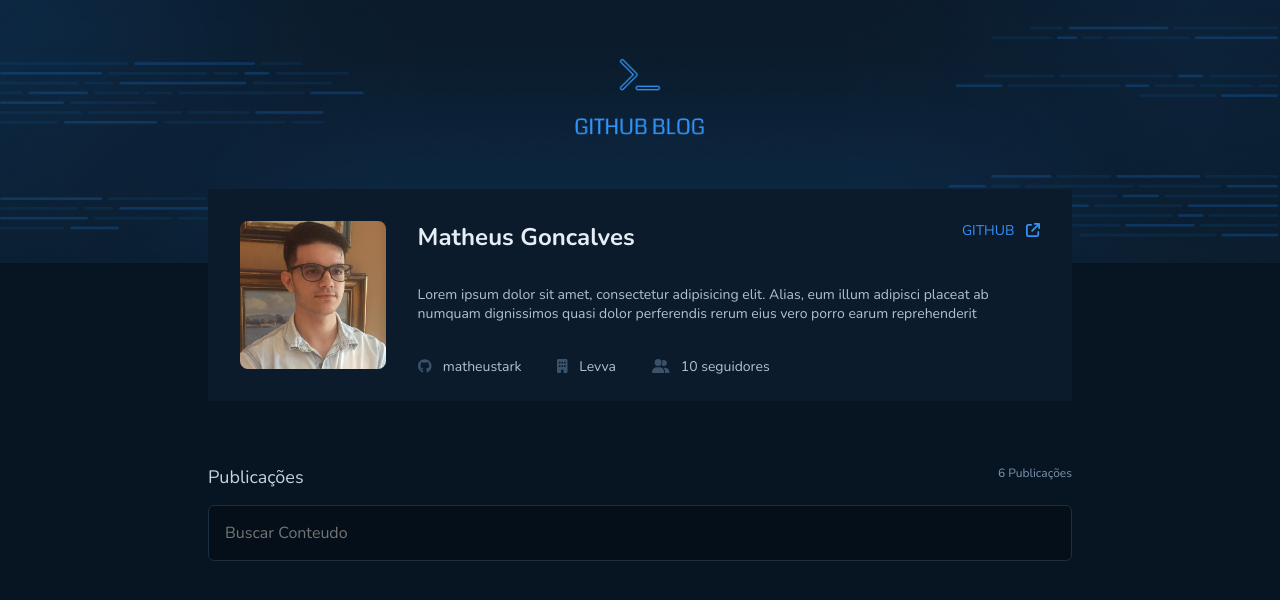
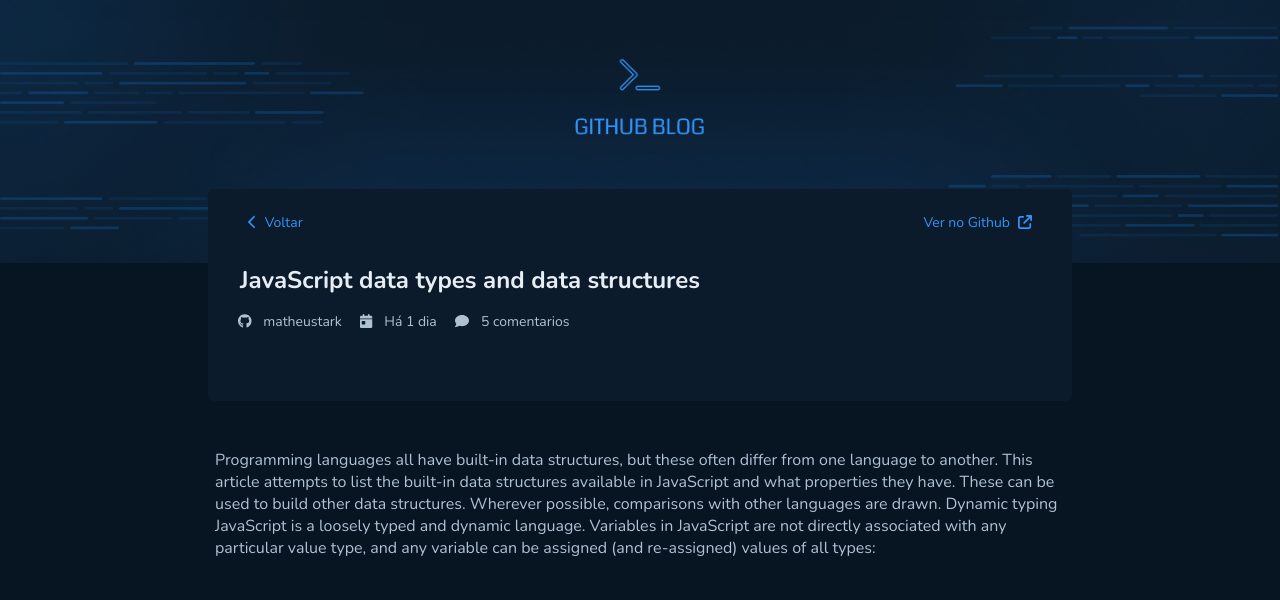
Before and after one commit to matheustark/github-blog, a React (Vite) app: page / in a window 1280 px wide. Shown: the top 600 px of the page. Built offline with nearby package versions, Linux system fonts and the light colour scheme; the HTML template or start-up script is replaced by a standard one.

Commit message:
create issue page

```diff
--- a/package.json
+++ b/package.json
@@ -17,6 +17,7 @@
     "react": "^18.2.0",
     "react-dom": "^18.2.0",
     "react-hook-form": "^7.47.0",
+    "react-router-dom": "^6.16.0",
     "styled-components": "^6.0.8",
     "zod": "^3.22.4"
   },
--- a/src/App.tsx
+++ b/src/App.tsx
@@ -1,8 +1,9 @@
 import { ThemeProvider } from "styled-components"
 import { defaultTheme } from './styles/themes/tokens';
 import { GlobalStyle } from './styles/global'
-import { Profile } from "./Pages/Profile";
+// import { Profile } from "./Pages/Profile";
 import { Header } from "./components/Header";
+import { Issue } from "./Pages/Issue";
 
 
 function App() {
@@ -11,7 +12,7 @@
     <ThemeProvider theme={defaultTheme}>
       <GlobalStyle />
       <Header />
-     <Profile />
+     <Issue />
    </ThemeProvider>
 
   )
--- /dev/null
+++ b/src/Pages/Issue/index.tsx
@@ -0,0 +1,35 @@
+import { FontAwesomeIcon } from '@fortawesome/react-fontawesome';
+
+import { faGithub } from '@fortawesome/free-brands-svg-icons';
+import { faCalendarDay, faComment, faChevronLeft, faArrowUpRightFromSquare } from '@fortawesome/free-solid-svg-icons';
+
+import { IssueContainer, IssueInfo, IssueTitleContainer, IssueTitleContent, LinkContainer, IssueContent } from "./styles"
+
+export function Issue() {
+    return (
+        <IssueContainer>
+
+        <IssueTitleContainer>
+            <LinkContainer>
+            <a><FontAwesomeIcon icon={faChevronLeft} />Voltar</a> <a>Ver no Github<FontAwesomeIcon icon={faArrowUpRightFromSquare} /></a>
+            </LinkContainer>
+            <IssueTitleContent>JavaScript data types and data structures</IssueTitleContent>
+            <IssueInfo>
+            <span><FontAwesomeIcon icon={faGithub} /> matheustark</span>
+            <span><FontAwesomeIcon icon={faCalendarDay} /> Há 1 dia</span>
+             <span><FontAwesomeIcon icon={faComment} /> 5 comentarios</span>
+            </IssueInfo>
+        </IssueTitleContainer>
+        <IssueContent>
+            <span>
+        Programming languages all have built-in data structures, but these often differ from one language to another. This article attempts to list the built-in data structures available in JavaScript and what properties they have. These can be used to build other data structures. Wherever possible, comparisons with other languages are drawn.
+
+        Dynamic typing
+        JavaScript is a loosely typed and dynamic language. Variables in JavaScript are not directly associated with any particular value type, and any variable can be assigned (and re-assigned) values of all types:
+        </span>
+        </IssueContent>
+        </IssueContainer>
+
+
+    )
+}
--- /dev/null
+++ b/src/Pages/Issue/styles.ts
@@ -0,0 +1,81 @@
+import styled from 'styled-components';
+
+export const IssueContainer = styled.aside`
+    display: flex;
+    flex-direction: column;
+    justify-content: center;
+    align-items: center;
+
+`
+
+export const IssueTitleContainer = styled.div`
+    display: flex;
+    flex-direction: column;
+    width: 100%;
+    max-width: 864px;
+    height: 212px;
+    border-radius: 6px;
+
+    margin-top: -5rem;
+
+    background-color: ${(props) => props.theme.colorsTheme.baseProfile};
+
+`
+
+export const IssueTitleContent = styled.span`
+    margin: 0.5rem 2rem 0.5rem 2rem;
+
+        color: ${(props) => props.theme.colorsTheme.baseTitle};
+        font-size: ${props => props.theme.fontTheme.font6};
+        font-weight: bold;
+`
+
+export const LinkContainer = styled.div`
+    display: flex;
+    justify-content: space-between;
+    margin: 1.5rem 2rem 1.5rem 2rem;
+
+    a {
+        font-size:  ${props => props.theme.fontTheme.font2};
+        text-decoration: none;
+        color: ${props => props.theme.colorsTheme.blue};
+
+        svg {
+            margin-left: 0.5rem;
+        }
+
+        svg:nth-child(1) {
+            margin-right: 0.5rem;
+        }
+    }
+
+    a:hover {
+        cursor: pointer;
+        }
+`
+
+export const IssueInfo = styled.div`
+    display: flex;
+    max-width: 350px;
+    justify-content: space-around;
+    margin-left: 1.3rem;
+    margin-top: 0.5rem;
+
+    span {
+        color: ${(props) => props.theme.colorsTheme.baseSubTitle    };
+        font-size: ${props => props.theme.fontTheme.font2};
+        svg {
+            margin-right: 0.5rem;
+        }
+    }
+
+
+`
+
+export const IssueContent = styled.div`
+    display: flex;
+    margin-top: 3rem;
+    max-width: 850px;
+    justify-content: center;
+
+`
--- a/src/Pages/Profile/index.tsx
+++ b/src/Pages/Profile/index.tsx
@@ -1,12 +1,30 @@
 import { ProfileDetails } from '../../components/ProfileDetails';
 import { SearchForm } from '../../components/SearchForm';
-import { ProfileContainer } from './styles';
+import { IssueDescription, IssueItemTitle, IssueList, ProfileContainer } from './styles';
+import { truncateText } from './utils/truncateText';
+
+const cardArray = [1, 2, 3, 4, 5, 6];
+const textIssue =  'Programming languages all have built-in data structures, but these often differ from one language to another. This article attempts to list the built-in data structures available in JavaScript and what properties they have. These can be used to build other data structures. Wherever possible, comparisons with other languages are drawn. Dynamic typing JavaScript is a loosely typed and dynamic language. Variables in JavaScript are not directly associated with any particular value type, and any variable can be assigned (and re-assigned) values of all types: let foo = 42~'
 
 export function Profile() {
     return(
        <ProfileContainer>
         <ProfileDetails />
             <SearchForm />
+            <IssueList>
+                {cardArray?.map(card =>  <li><IssueItemTitle>
+                        <span>
+                        JavaScript data types and data structures
+                        </span>
+                        <span>
+                        Há 1 dia
+                        </span>
+                    </IssueItemTitle>
+                       <IssueDescription>
+                       { truncateText(textIssue, 27)}
+                        </IssueDescription>
+                    </li>)}
+            </IssueList>
         </ProfileContainer>
     )
 }
--- a/src/Pages/Profile/styles.ts
+++ b/src/Pages/Profile/styles.ts
@@ -7,3 +7,49 @@
     align-items: center;
 
 `
+
+export const IssueList = styled.ul`
+    margin-top: 2rem;
+    display: grid;
+    grid-template-columns: repeat(2, 1fr);
+    gap: 50px;
+    list-style: none;
+    padding: 0;
+    margin-bottom: 6rem;
+
+    li {
+    width: 416px;
+    height: 260px;
+    background-color: ${props => props.theme.colorsTheme.basePost};
+    border-radius: 10px;
+    }
+`
+
+export const IssueItemTitle = styled.div`
+    display: flex;
+    justify-content: space-between;
+    margin: 1rem 2rem 1rem 2rem;
+
+    span:nth-child(1) {
+        max-width: 283px;
+        font-size: ${props => props.theme.fontTheme.font5};
+        color: ${props => props.theme.colorsTheme.baseTitle};
+    }
+
+    span:nth-child(2) {
+        padding-top: 6px;
+        font-size: ${props => props.theme.fontTheme.font1};
+        color: ${props => props.theme.colorsTheme.baseSpan};
+    }
+
+
+`
+
+export const IssueDescription = styled.div`
+    margin: 20px;
+
+    span {
+
+    }
+
+`
--- /dev/null
+++ b/src/Pages/Profile/utils/truncateText.ts
@@ -0,0 +1,7 @@
+export function truncateText(text: string, limit: number) {
+    const words = text.split(' ');
+    if (words.length > limit) {
+      return words.slice(0, limit).join(' ') + '...';
+    }
+    return text;
+  }
--- a/src/components/SearchForm/index.tsx
+++ b/src/components/SearchForm/index.tsx
@@ -9,7 +9,8 @@
 type searchFormInputs = z.infer<typeof searchFormSchema>
 
 export function SearchForm() {
-    const { register, handleSubmit } = useForm<searchFormInputs>()
+    const { register, handleSubmit } = useForm<searchFormInputs>();
+
     return (
         <SearchContainer onSubmit={handleSubmit(data => console.log(data))}>
             <SearchLabelContainer>
```
Also changed, not shown: 1 other file (tests, documents, lock files or other folders).
